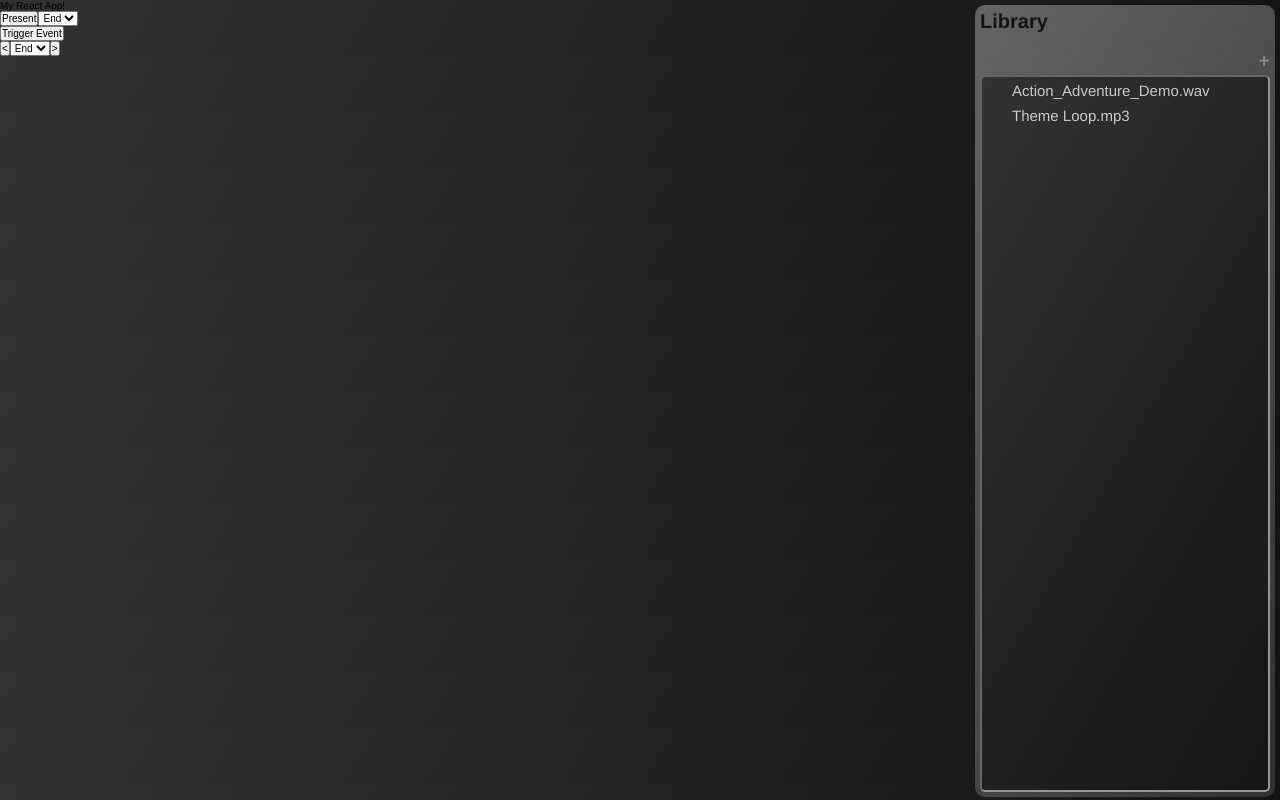
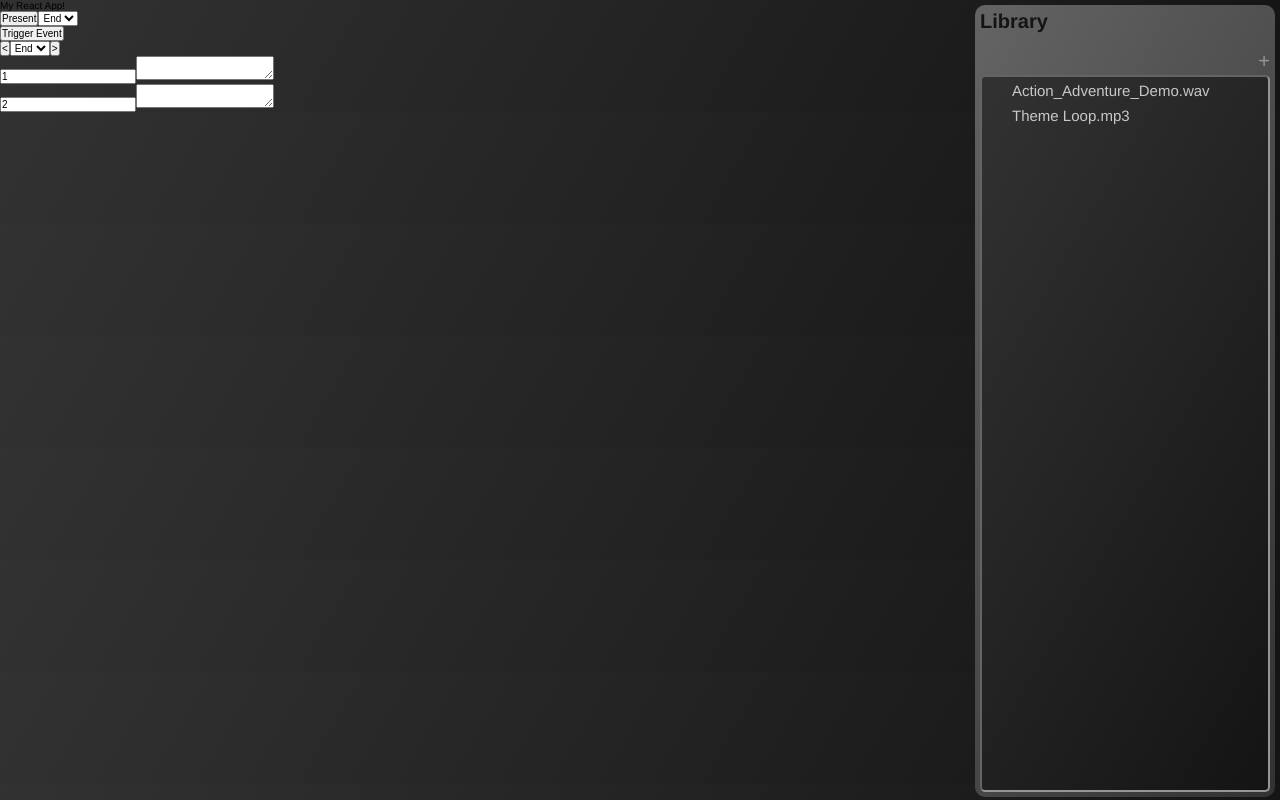
Before and after one commit to lkcina/qsound, a React (Create React App) app: page / in a window 1280 px wide. Built offline with nearby package versions, Linux system fonts and the light colour scheme.

Commit message:
Create timer and event components.

```diff
--- a/src/App.js
+++ b/src/App.js
@@ -49,7 +49,8 @@ class App extends React.Component {
         notes: ""
       },
       cues: [],
-      static: []
+      static: [],
+      timer: 0
     };
 
     this.editLibrary = this.editLibrary.bind(this);
--- a/src/EventTimeline.js
+++ b/src/EventTimeline.js
@@ -52,10 +52,29 @@ class EventTimeline extends React.Component {
                             <button class="next-event" onClick={this.nextEvent}>&gt;</button>
                         </div>
                     </div>
+                    <div id="timer"></div>
+                </div>
+                <div id="event-list">
+                    {this.props.events.map(event => {
+                        if (event.id === "end") {
+                            return <div key={event.id} id={event.id} name={event.name} />
+                        } else {
+                            return <Event key={event.id} id={event.id} name={event.name} notes={event.notes} editEvent={this.props.editEvent} />
+                        }
+                    })}
                 </div>
             </div>
         );
-    }
-}
+    };
+};
+
+const Event = (props) => {
+    return (
+        <div className="event" id={props.id}>
+            <input className="event-name" type="text" value={props.name} onChange={props.editEvent} />
+            <textarea className="event-notes" value={props.notes} onChange={props.editEvent} />
+        </div>
+    );
+};
 
 export default EventTimeline;
```
